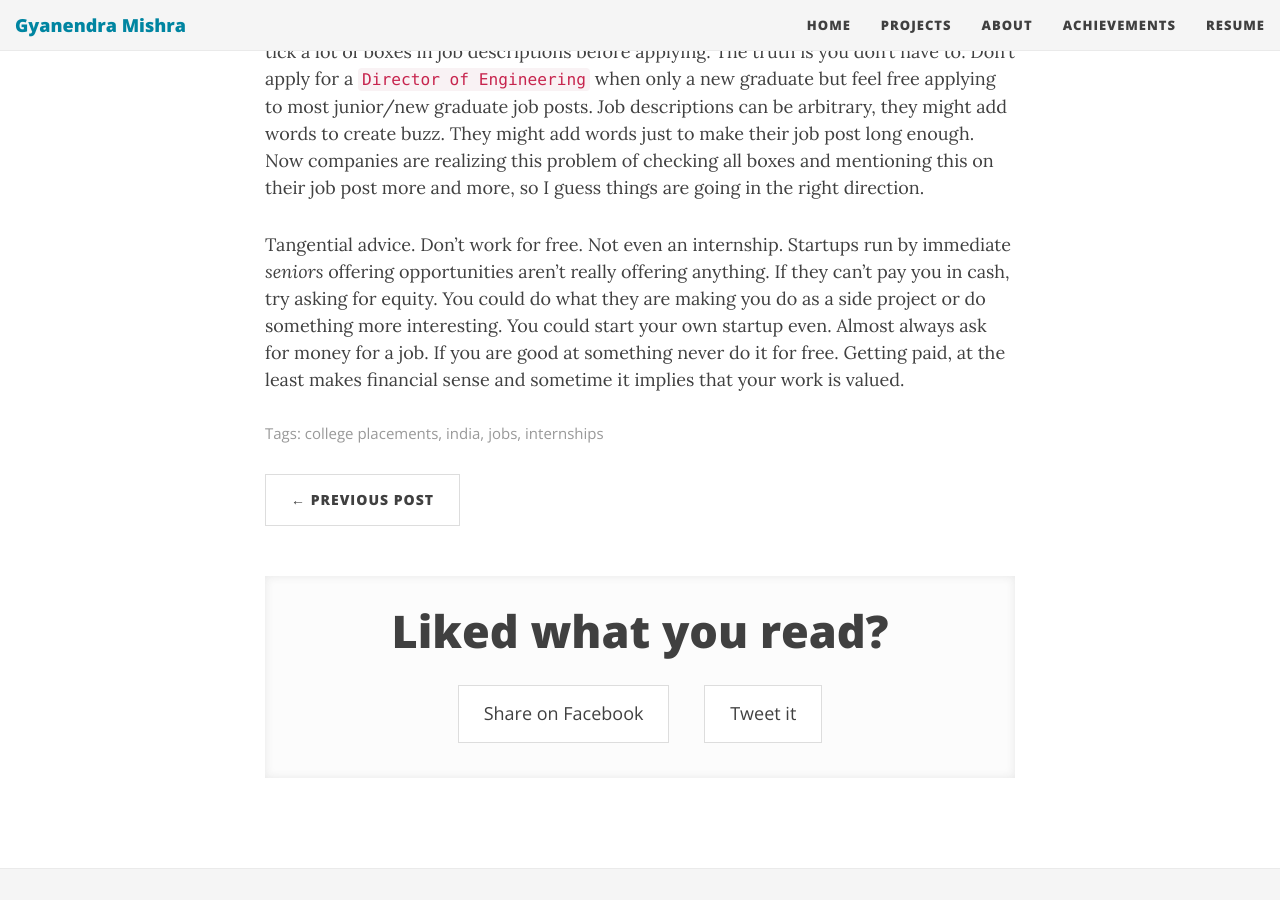
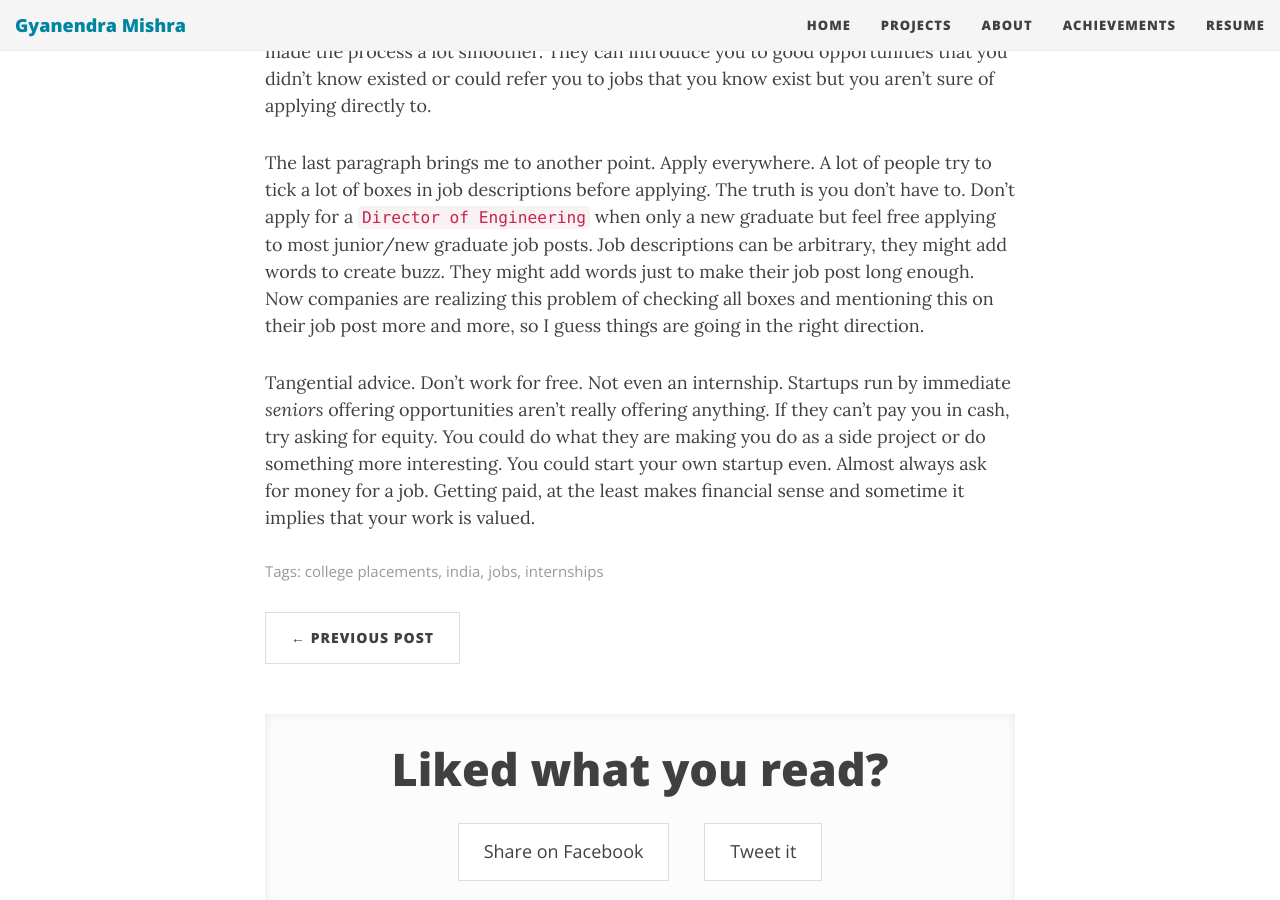
Before and after one commit to h4ck3rk3y/h4ck3rk3y.github.io, a Jekyll site: the page built from _posts/2020-08-08-college-placements-india.md, in a window 1280 px wide and 900 px high, scrolled down 7641 px. Built offline with Jekyll 4.4.1, drawn with Linux system fonts in a browser that asks for light colours; nearby versions of some CDN libraries; comment, search, counter and statistics services are not loaded; some of the changed text lies outside the part shown.

Commit message:
added more stuff

```diff
--- a/_posts/2020-08-08-college-placements-india.md
+++ b/_posts/2020-08-08-college-placements-india.md
@@ -136,4 +138,4 @@ exist but you aren't sure of applying directly to.
 The last paragraph brings me to another point. Apply everywhere. A lot of people try to tick a lot of boxes in job descriptions before applying. The truth is you don't have to. Don't apply for a `Director of Engineering` when only a new graduate but feel free applying to most junior/new graduate job posts. Job descriptions can be arbitrary, they might add words to create buzz. They might add words just to make
 their job post long enough. Now companies are realizing this problem of checking all boxes and mentioning this on their job post more and more, so I guess things are going in the right direction.
 
-Tangential advice. Don't work for free. Not even an internship. Startups run by immediate _seniors_ offering opportunities aren't really offering anything. If they can't pay you in cash, try asking for equity. You could do what they are making you do as a side project or do something more interesting. You could start your own startup even. Almost always ask for money for a job. If you are good at something never do it for free. Getting paid, at  the least makes financial sense and sometime it implies that your work is valued.
+Tangential advice. Don't work for free. Not even an internship. Startups run by immediate _seniors_ offering opportunities aren't really offering anything. If they can't pay you in cash, try asking for equity. You could do what they are making you do as a side project or do something more interesting. You could start your own startup even. Almost always ask for money for a job. Getting paid, at  the least makes financial sense and sometime it implies that your work is valued.
```
Also changed, not shown: other parts of _posts/2020-08-08-college-placements-india.md (+3 -1 lines).
